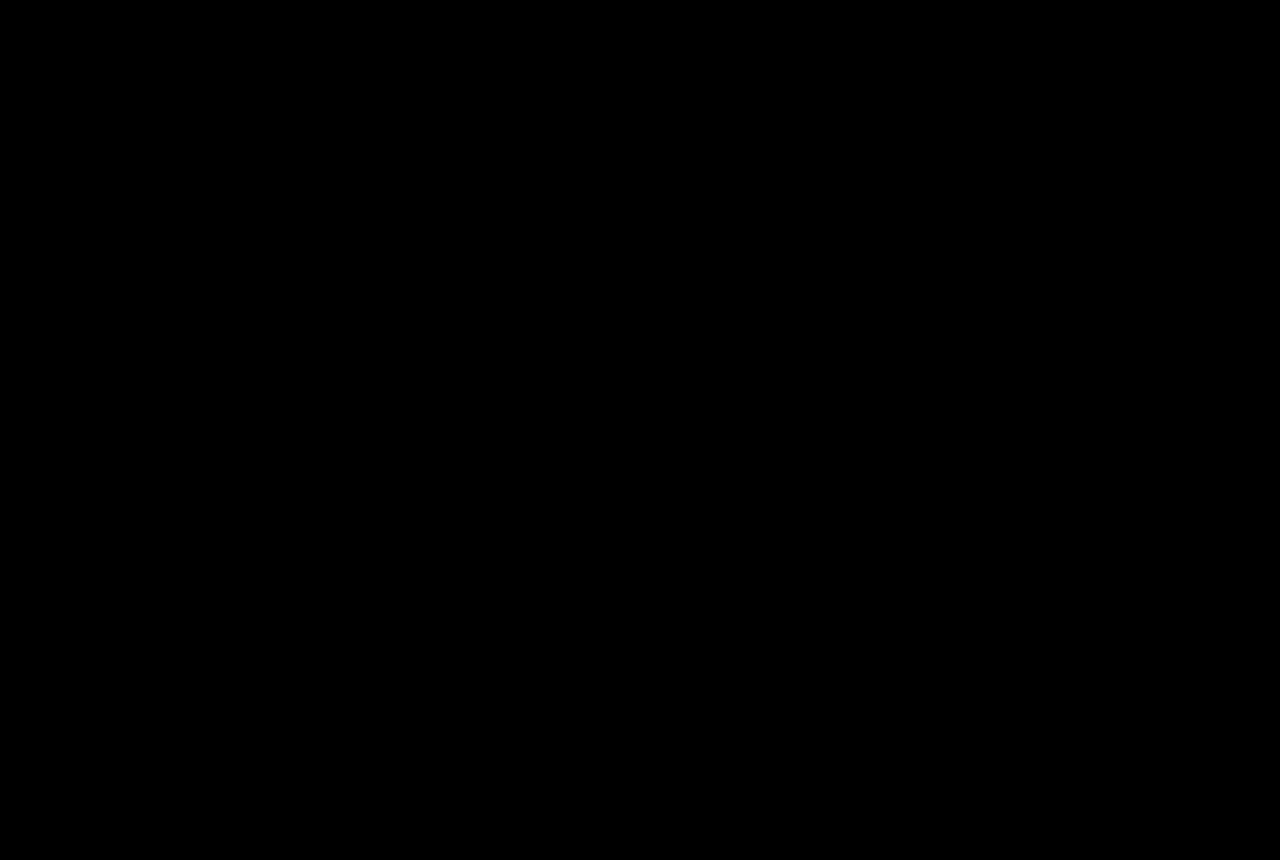
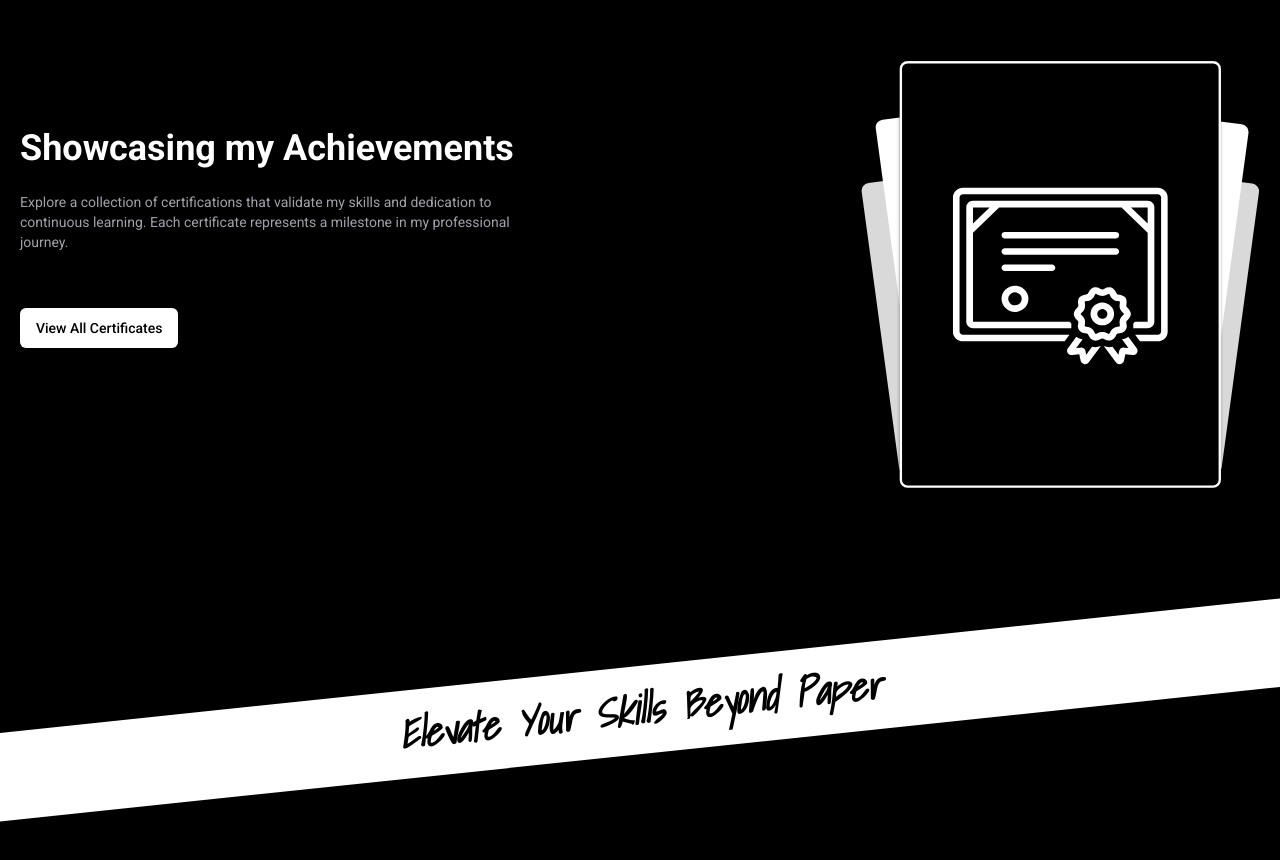
Before and after one commit to arentalb/modern-portfolio, a React (Vite) app: page / in a window 1280 px wide. Shown: the part 3700-4560 px from the top of the page. Before the commit the page ends 3538 px from the top, so only its background shows below. Built offline with nearby package versions, Linux system fonts and the light colour scheme.

Commit message:
Design the certificate section

```diff
--- /dev/null
+++ b/src/components/layout/home/CertificateSection.tsx
@@ -0,0 +1,44 @@
+import { Button } from "@/components/common/ui/button.tsx";
+import { Link } from "react-router-dom";
+
+export function CertificateSection() {
+  return (
+    <>
+      <section className=" px-5  pt-36 pb-12 md:max-w-[1400px] mx-auto">
+        <div
+          className={"flex justify-between  items-center flex-col sm:flex-row"}
+        >
+          <div className={"text-center sm:text-start"}>
+            <h1 className={"text-4xl font-bold mb-6"}>
+              Showcasing my Achievements
+            </h1>
+            <p className={"text-sm  text-gray-primary mb-14 sm:max-w-[500px] "}>
+              Explore a collection of certifications that validate my skills and
+              dedication to continuous learning. Each certificate represents a
+              milestone in my professional journey.
+            </p>
+            <Link to={""}>
+              <Button>View All Certificates</Button>
+            </Link>
+          </div>
+          <div className={"max-w-[400px]"}>
+            <img
+              src="/images/cirtificate%20card.svg"
+              alt=""
+              className={"max-w[200px]"}
+            />
+          </div>
+        </div>
+      </section>
+      <section className={"relative  py-32 overflow-hidden"}>
+        <div
+          className={
+            "bg-white text-black -rotate-6 text-2xl sm:text-4xl scale-110 text-center py-5 font-shadow italic font-bold"
+          }
+        >
+          Elevate Your Skills Beyond Paper
+        </div>
+      </section>
+    </>
+  );
+}
--- a/src/index.css
+++ b/src/index.css
@@ -1,4 +1,5 @@
 @import url('https://fonts.googleapis.com/css2?family=Roboto:wght@300;400;500;700;900&display=swap');
+@import url('https://fonts.googleapis.com/css2?family=Shadows+Into+Light&display=swap');
 
 @tailwind base;
 @tailwind components;
--- a/src/pages/HomePage.tsx
+++ b/src/pages/HomePage.tsx
@@ -5,12 +5,12 @@ import { BrightLine } from "@/components/common/BrightLine.tsx";
 import { BrightCurvedLine } from "@/components/common/BrightCurvedLine.tsx";
 import { ProjectSection } from "@/components/layout/home/ProjectSection.tsx";
 import { ExperienceSection } from "@/components/layout/home/ExperienceSection.tsx";
+import { CertificateSection } from "@/components/layout/home/CertificateSection.tsx";
 
 export function HomePage() {
   return (
     <>
       <Header />
-
       <HeroSection />
       <BrightLine />
       <SkillsSection />
@@ -18,6 +18,7 @@ export function HomePage() {
       <ProjectSection />
       <ExperienceSection />
       <BrightCurvedLine direction={"down"} />
+      <CertificateSection />
     </>
   );
 }
--- a/tailwind.config.js
+++ b/tailwind.config.js
@@ -20,6 +20,7 @@ module.exports = {
       fontFamily: {
         sans: ["Roboto", "sans-serif"],
         mono: ["Cascadia Code", "monospace"],
+        shadow: ["Shadows Into Light", "cursive"],
       },
       colors: {
         "white-primary": "#fff",
```
Also changed, not shown: public/images/cirtificate card.svg (added).
